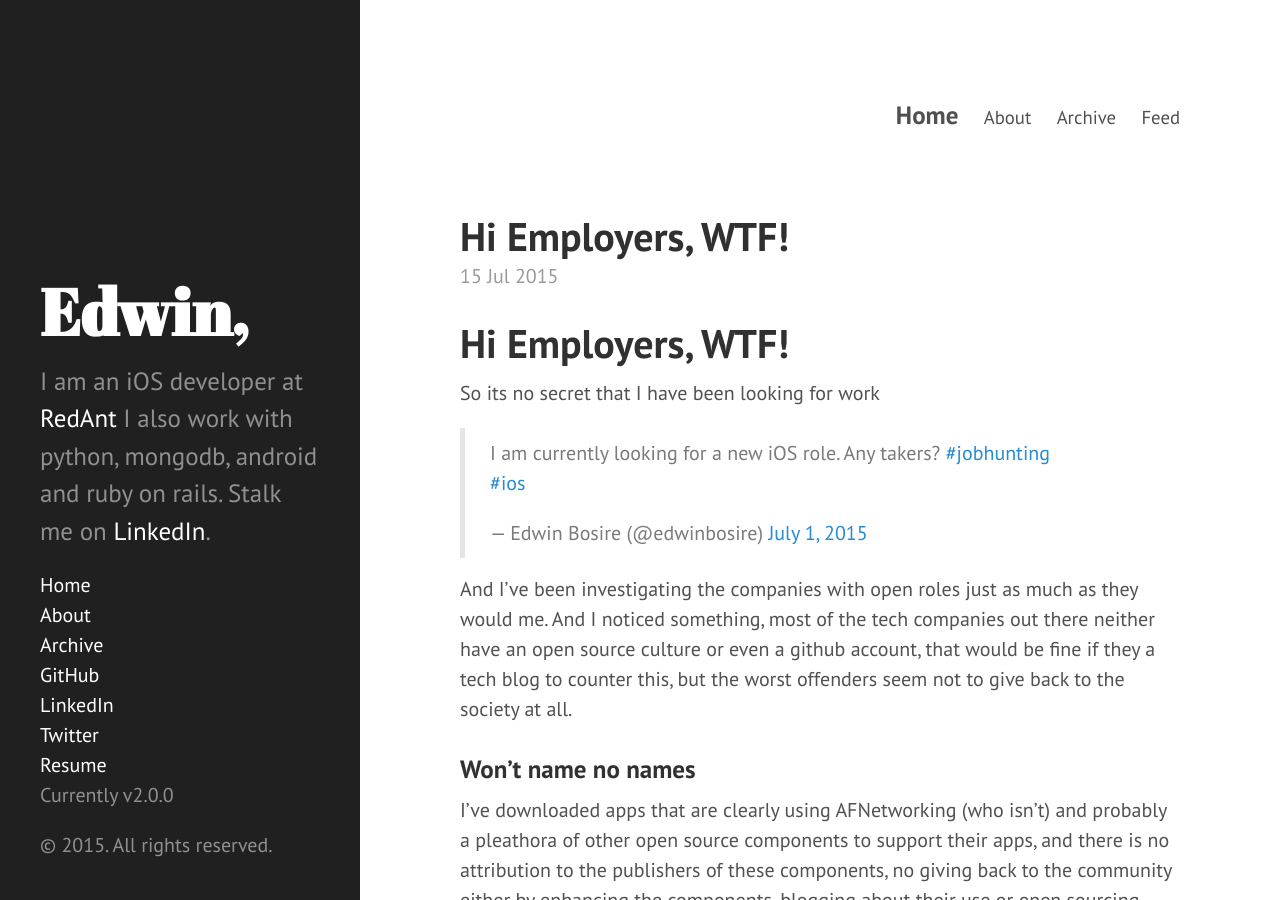
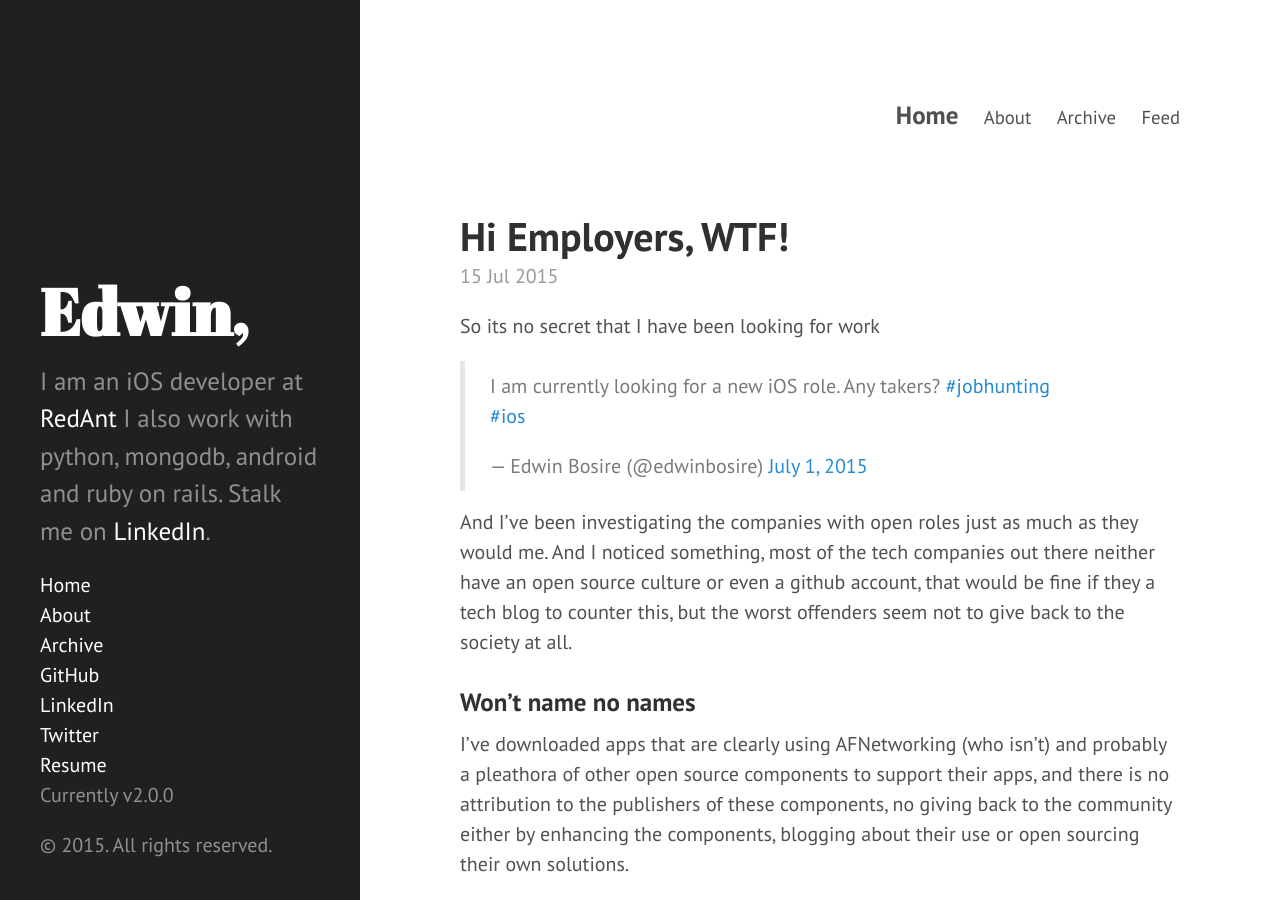
Before and after one commit to edwinbosire/edwinbosire.github.io, a Jekyll site: the page built from _posts/2015-07-15-hi_employers-wtf.md, in a window 1280 px wide and 900 px high. Built offline with Jekyll 4.4.1, drawn with Linux system fonts in a browser that asks for light colours; comment, search, counter and statistics services are not loaded.

Commit message:
Removed double title

```diff
--- a/_posts/2015-07-15-hi_employers-wtf.md
+++ b/_posts/2015-07-15-hi_employers-wtf.md
@@ -4,8 +4,6 @@ title:  "Hi Employers, WTF!"
 date:   2015-07-15 13:30:00
 categories: Rant
 ---
-
-#Hi Employers, WTF!
 
 So its no secret that I have been looking for work
 
```
